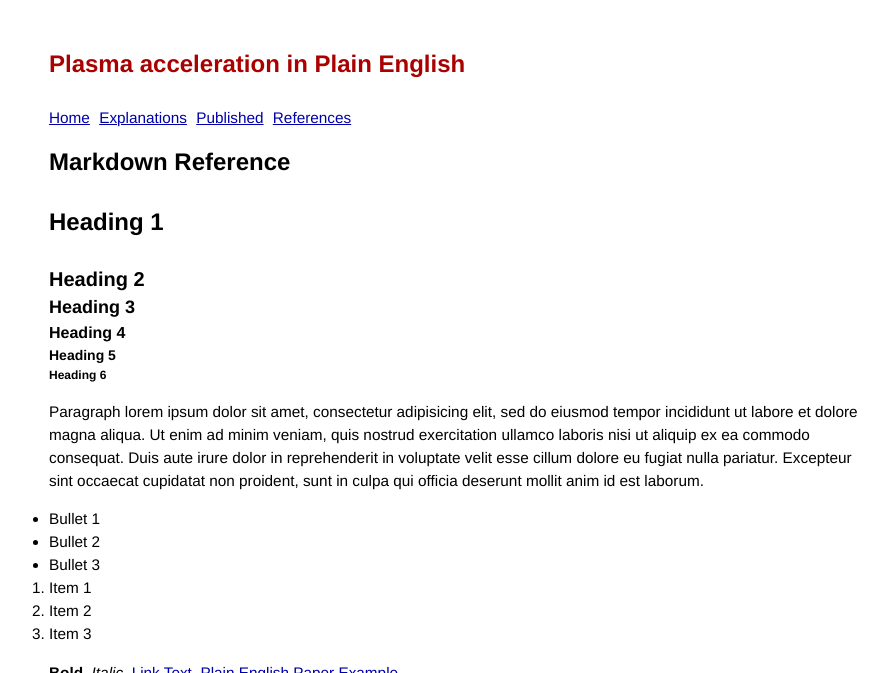
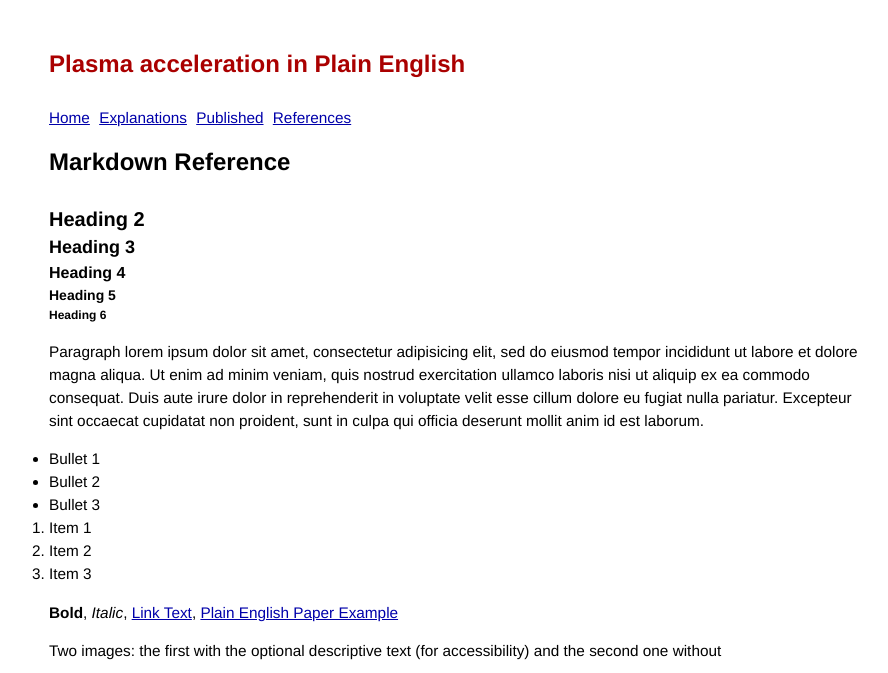
Before and after one commit to grbfacet/facet, a Jekyll site: the page built from ref-markdown.md, in a window 1280 px wide, cut to the strip 0-673 px from the top of the page. Shown: the whole strip, without its empty margins (176-1064 px from the left). Built offline with Jekyll 4.4.1, drawn with Linux system fonts in a browser that asks for light colours.

Commit message:
Removing test change (Matt is logged in)

```diff
--- a/ref-markdown.md
+++ b/ref-markdown.md
@@ -2,8 +2,6 @@
 layout: default
 title: Markdown Reference
 ---
-
-# Heading 1
 
 ## Heading 2
 
```
